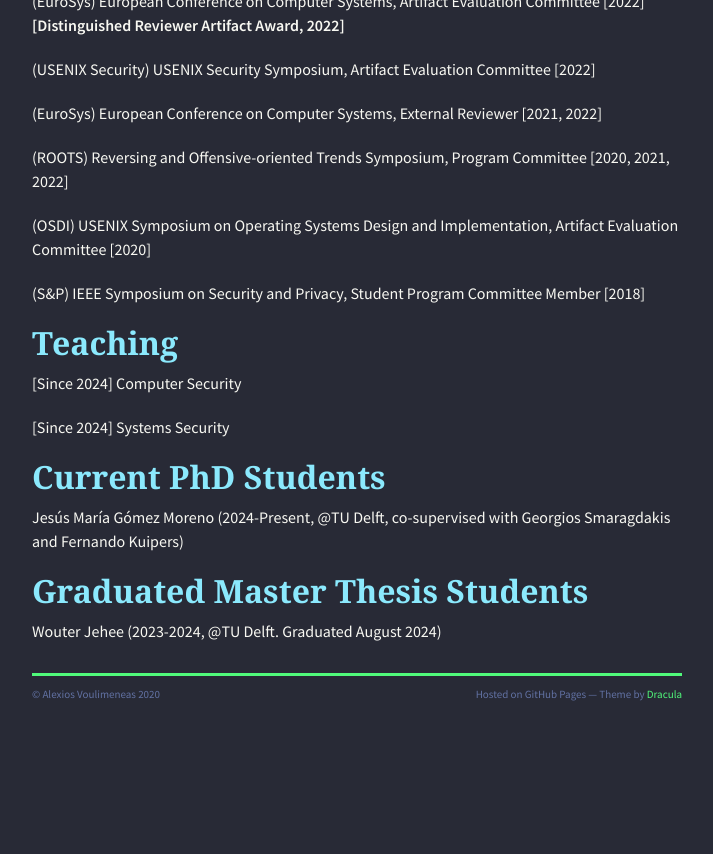
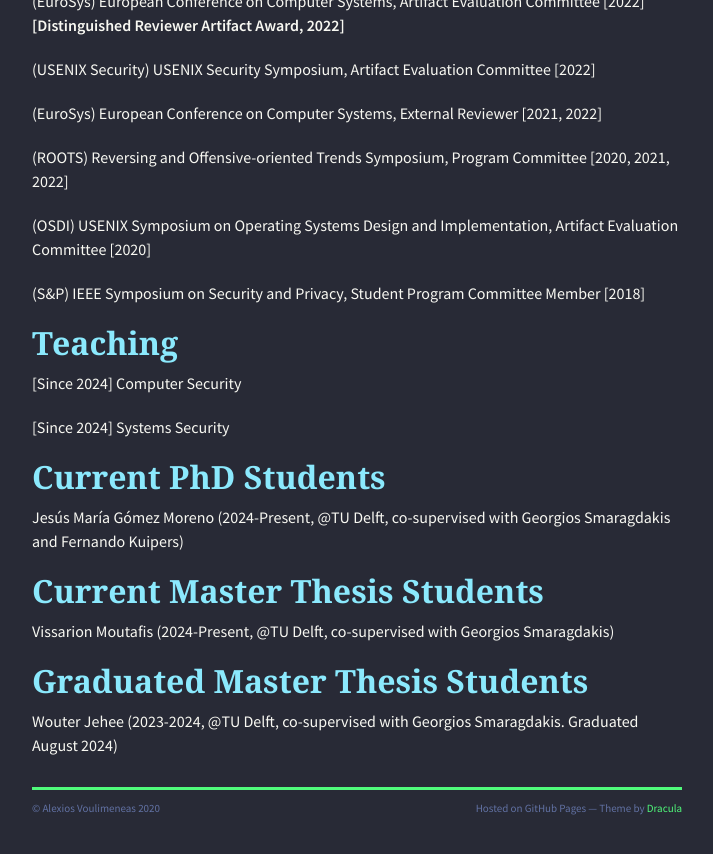
Before and after one commit to alexios-voulimeneas/alexios-voulimeneas.github.io, a Jekyll site: the page built from index.md, in a window 1280 px wide and 900 px high, scrolled down 3684 px. Shown: the top 854 px of the window, without its empty margins (283-996 px from the left). Built offline with Jekyll 4.4.1, drawn with Linux system fonts in a browser that asks for light colours; nearby versions of some CDN libraries; the repository's description, which GitHub fills in, is left out; before the commit the page ends 4470 px from its top, so only the background shows below that.

Commit message:
Update index.md

```diff
--- a/index.md
+++ b/index.md
@@ -149,6 +149,10 @@ B.Sc. Thesis Project report, Athens University of Economics and Business/Departm
 
 Jesús María Gómez Moreno (2024-Present, @TU Delft, co-supervised with Georgios Smaragdakis and Fernando Kuipers)
 
+## [](#header-2) Current Master Thesis Students
+
+Vissarion Moutafis (2024-Present, @TU Delft, co-supervised with Georgios Smaragdakis)
+
 ## [](#header-2) Graduated Master Thesis Students
 
-Wouter Jehee (2023-2024, @TU Delft. Graduated August 2024)
+Wouter Jehee (2023-2024, @TU Delft, co-supervised with Georgios Smaragdakis. Graduated August 2024)
```
